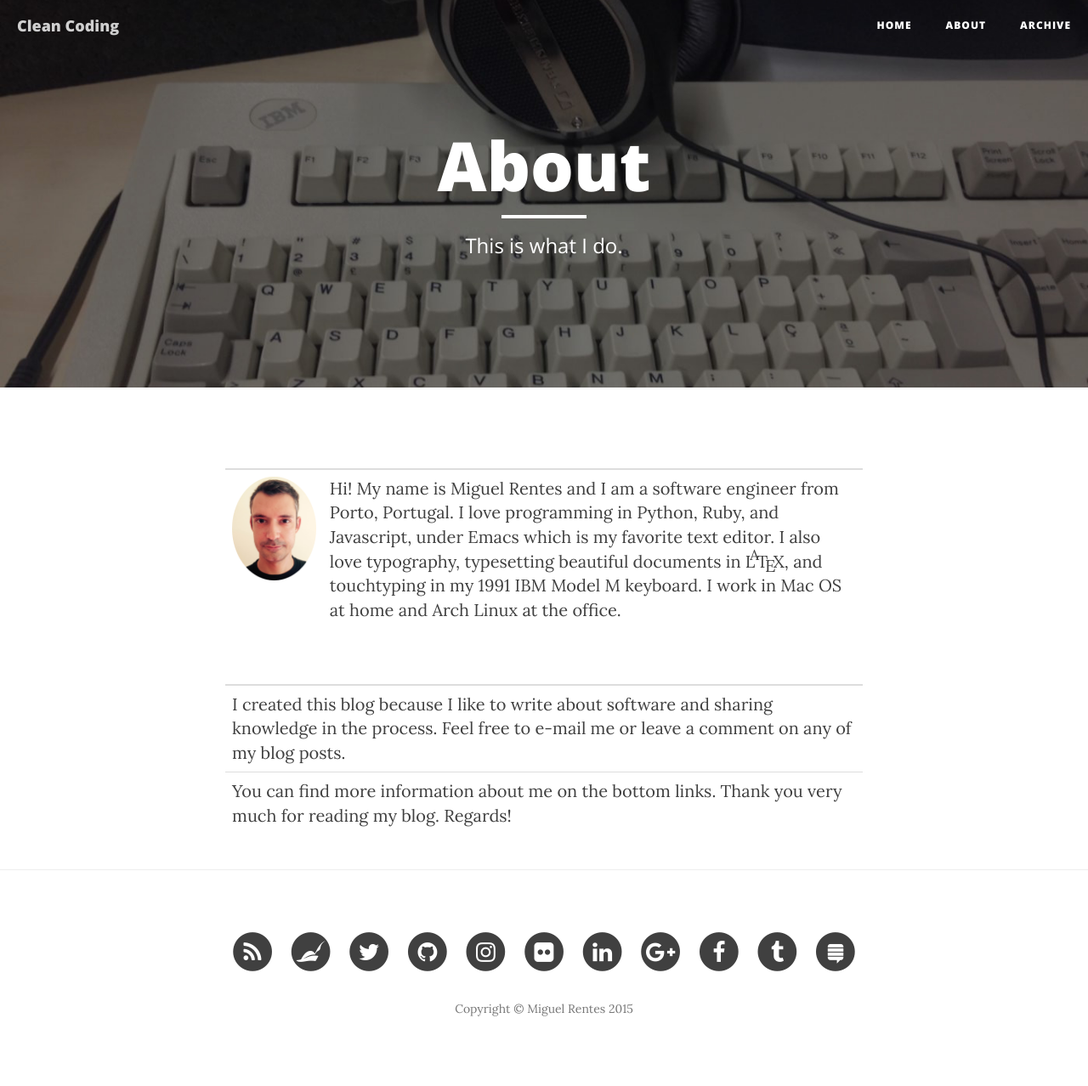
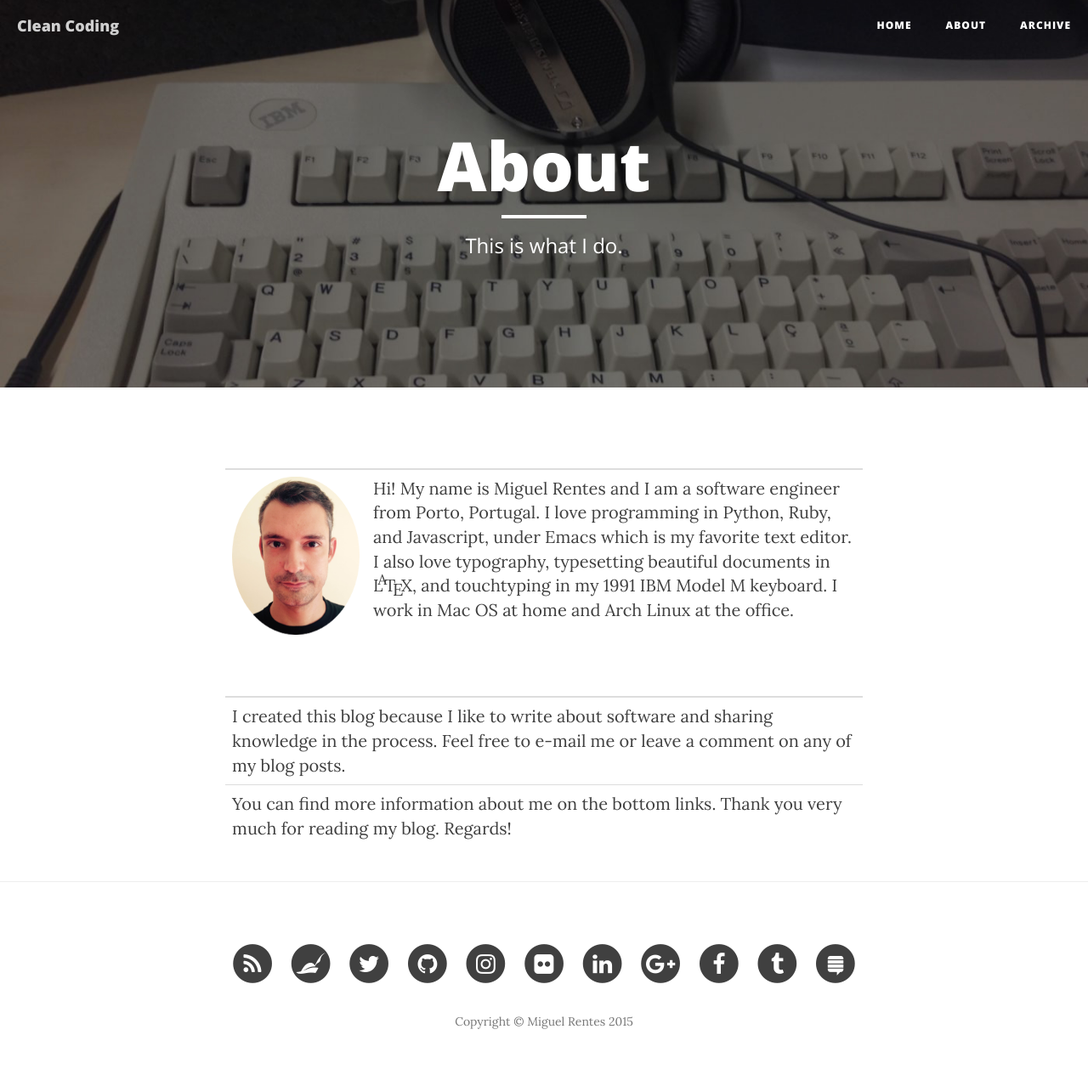
Before and after one commit to rentes/rentes.github.io, a Jekyll site: the page built from about.md, in a window 1280 px wide. Shown: the whole page at 85% size. Built offline with Jekyll 4.4.1, drawn with Linux system fonts in a browser that asks for light colours; nearby versions of some CDN libraries; Markdown is read by kramdown in place of the engine named in the settings.

Commit message:
Improves image reflow on the about page

```diff
--- a/about.md
+++ b/about.md
@@ -7,7 +7,7 @@
 
 |||
 |:---:|:---|
-| <img src="/img/me.png" width="600px" height="744px" title="Miguel Rentes" /> | Hi! My name is Miguel Rentes and I am a software engineer from Porto, Portugal. I love programming in Python, Ruby, and Javascript, under Emacs which is my favorite text editor. I also love typography, typesetting beautiful documents in <span class="latex">L<sup>a</sup>T<sub>e</sub>X</span>, and touchtyping in my 1991 IBM Model M keyboard. I work in Mac OS at home and Arch Linux at the office.|
+| <img src="/img/me.png" width="150px" height="186px" title="Miguel Rentes" /> | Hi! My name is Miguel Rentes and I am a software engineer from Porto, Portugal. I love programming in Python, Ruby, and Javascript, under Emacs which is my favorite text editor. I also love typography, typesetting beautiful documents in <span class="latex">L<sup>a</sup>T<sub>e</sub>X</span>, and touchtyping in my 1991 IBM Model M keyboard. I work in Mac OS at home and Arch Linux at the office.|
 
 ||
 |:---|
--- a/css/clean-blog.css
+++ b/css/clean-blog.css
@@ -443,3 +443,5 @@
   color: white;
   font-style: italic;
 }
+.img-responsive {
+}
```
Also changed, not shown: css/bootstrap.min.css.
